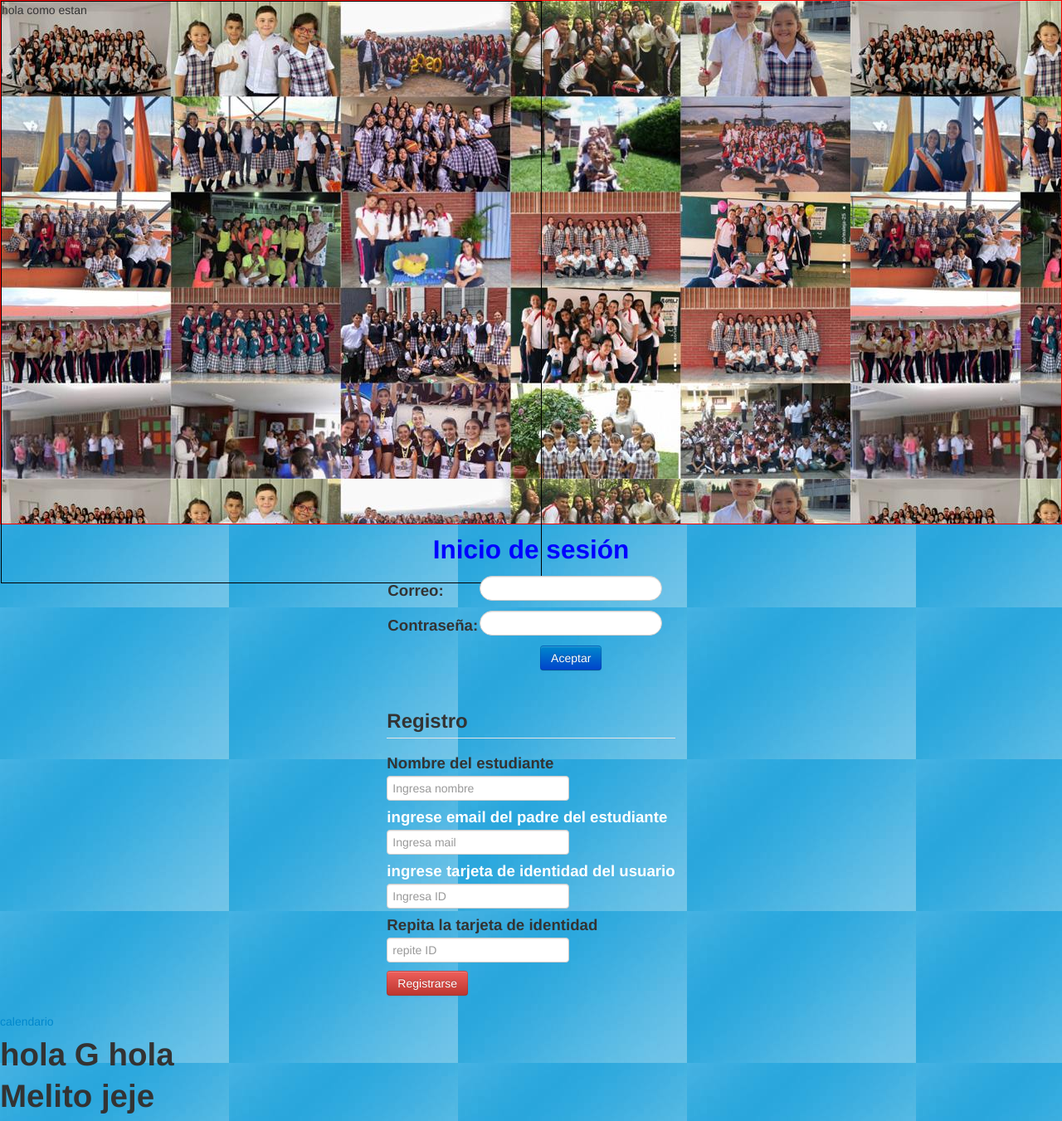
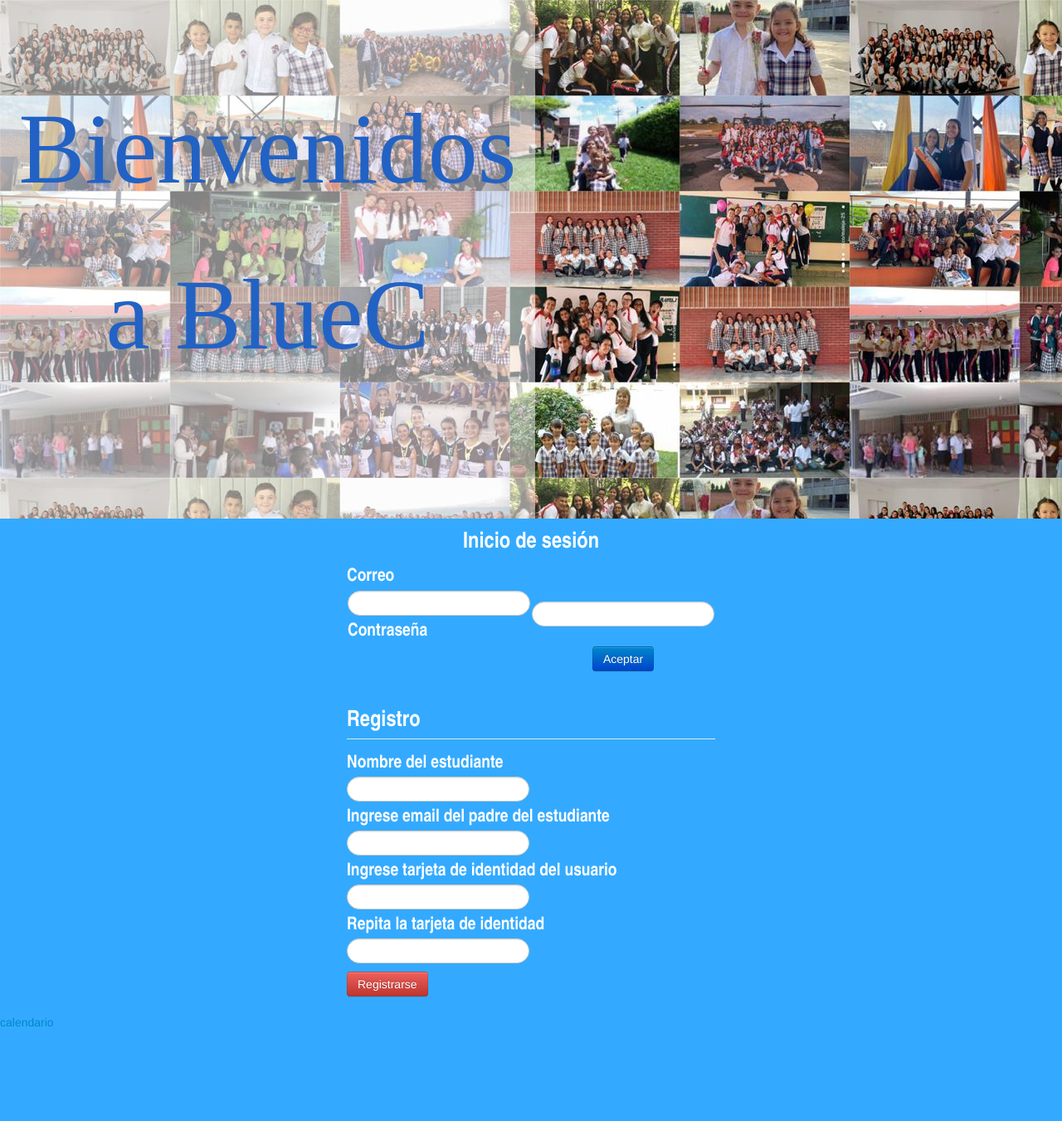
Before and after one commit to BlueC110/BlueCarpeta, a PHP site: page / in a window 1280 px wide. Shown: the whole page at 83% size. After the commit the page ends 1237 px from the top, so only its background shows below. Run offline with PHP 8.4, Linux system fonts and the light colour scheme.

Commit message:
pusimos otros fondo, cambiamos los campos de registro, los tipos de ltra y pusimos texto en un contenedor

```diff
--- a/index.php
+++ b/index.php
@@ -9,15 +9,16 @@
 		<link rel="stylesheet" type="text/css" href="estilos/estilos2.css">
 	<title>BlueC</title>
 </head>
-<body background="images/fondoA.jpg" style="background-attachment: fixed" >
-<div style="border: 1px solid red; height: 630px; background-image: url(images/fondoB.jpeg)">
+<body style="background-color: #33AAFF;">
+<div style="height: 625px; background-image: url(images/fondoB.jpeg)">
 
-<div style= "border: 1px solid black; width: 650px; height: 700px;">
-<p> hola como estan </p>
+<div style= "width: 645px; height: 625px; background-color: rgba(255,255,255,0.5);">
+<p style="font-size: 120px; text-align: center; padding-top: 170px; color: #2262C4; font-family:time news roman"> Bienvenidos</p>
+<p style="font-size: 120px; text-align: center; padding-top: 170px; color: #2262C4; font-family:time news roman"> a BlueC</p>
 </div>
 </div>
     <div>
-	<center><div class="tit"><h2 style="color: #0000FF; ">Inicio de sesión</h2>
+	<center><div class="tit"><h2 style="color: white; font-family:Arial Narrow; font-size: 20pt;">Inicio de sesión</h2>
 		<center><div class="Ingreso">
 	<table border="0" align="center" valign="middle">
 		<tr>
@@ -26,10 +27,12 @@
 
 		<table border="0">
 
-		<tr><td><label style="font-size: 14pt"><b>Correo: </b></label></td>
-			<td width=80> <input class="form-group has-success" style="border-radius:15px;" type="text" name="mail"></td></tr>
-		<tr><td><label style="font-size: 14pt"><b>Contraseña: </b></label></td>
-			<td witdh=80><input style="border-radius:15px;" type="password" name="pass"></td></tr>
+		<label style="font-size: 16pt; color: white; font-family:Arial Narrow;"><b>Correo</b></label>
+			<td width=80>
+	<input class="form-group has-s	uccess" style="border-radius:15px;" type="text" name="mail">
+	<label style="font-size: 16pt; color: white; font-family:Arial Narrow;"><b>Contraseña</b></label>
+			<td witdh=80>
+			<input style="border-radius:15px;" type="password" name="pass">
 		<tr><td></td>
 			<td width=80 align=center><input class="btn btn-primary" type="submit" value="Aceptar"></td>
 			</tr></tr></table>
@@ -39,22 +42,22 @@
 
 <form method="post" action="" >
   <fieldset>
-    <legend  style="font-size: 18pt"><b>Registro</b></legend>
+    <legend  style="font-size: 20pt; color: white; font-family:Arial Narrow;"><b>Registro</b></legend>
     <div class="form-group">
-      <label style="font-size: 14pt"><b>Nombre del estudiante</b></label>
-      <input type="text" name="realname" class="form-control" placeholder="Ingresa nombre" />
+      <label style="font-size: 16pt; color: white; font-family:Arial Narrow;"><b>Nombre del estudiante</b></label>
+      <input style="border-radius:15px;" type="text" name="realname" class="form-control"/>
     </div>
     <div class="form-group">
-      <label style="font-size: 14pt; color: #FFFFFF;"><b>ingrese email del padre del estudiante</b></label>
-      <input type="text" name="nick" class="form-control"  required placeholder="Ingresa mail"/>
+      <label style="font-size: 16pt; color: white; font-family:Arial Narrow;"><b>Ingrese email del padre del estudiante</b></label>
+      <input style="border-radius:15px;" type="text" name="nick" class="form-control"/>
     </div>
     <div class="form-group">
-      <label style="font-size: 14pt; color: #FFFFFF;"><b>ingrese tarjeta de identidad del usuario</b></label>
-      <input type="password" name="pass" class="form-control"  placeholder="Ingresa ID" />
+      <label style="font-size: 16pt; color: white; font-family:Arial Narrow;"><b>Ingrese tarjeta de identidad del usuario</b></label>
+      <input style="border-radius:15px;" type="password" name="pass" class="form-control"/>
     </div>
     <div class="form-group">
-      <label style="font-size: 14pt"><b>Repita la tarjeta de identidad</b></label>
-      <input type="password" name="rpass" class="form-control" required placeholder="repite ID" />
+      <label style="font-size: 16pt; color: white; font-family:Arial Narrow;"><b>Repita la tarjeta de identidad</b></label>
+      <input style="border-radius:15px;" type="password" name="rpass" class="form-control"/>
     </div>
 
     </div>
@@ -77,8 +80,7 @@
 		</div></center></div></center>
 <p><a href="calendario/index.php">calendario</a></p>
 
-<h1>hola G hola</h1>
-<h1>Melito jeje</h1>
+
 
 
 
```
Also changed, not shown: css/estilos.css (+2 -9 lines).
